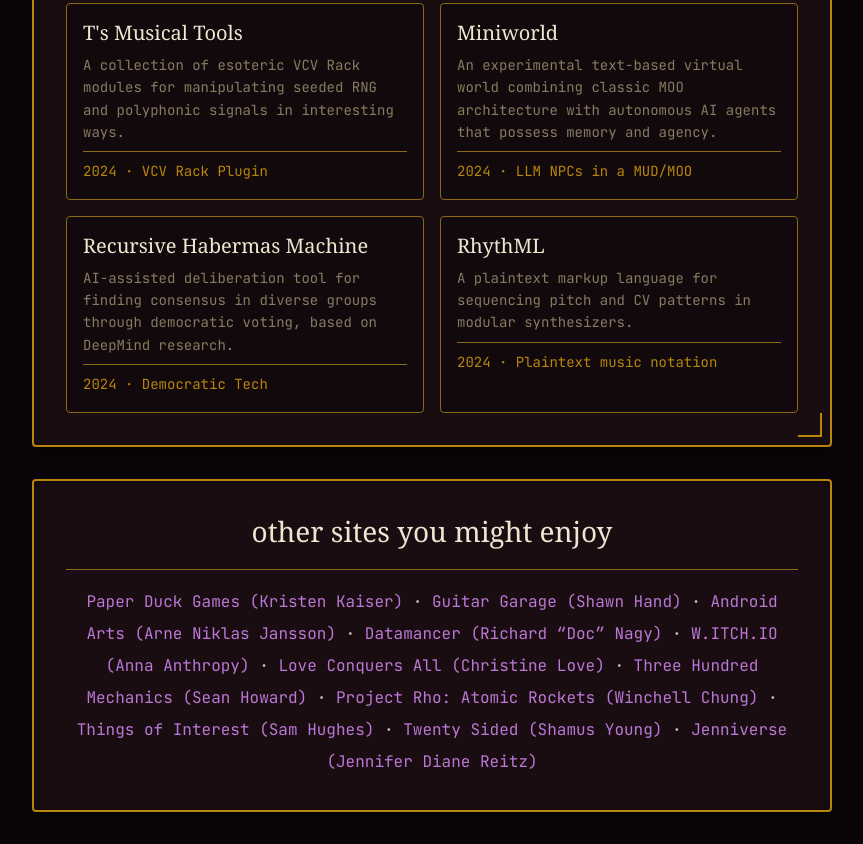
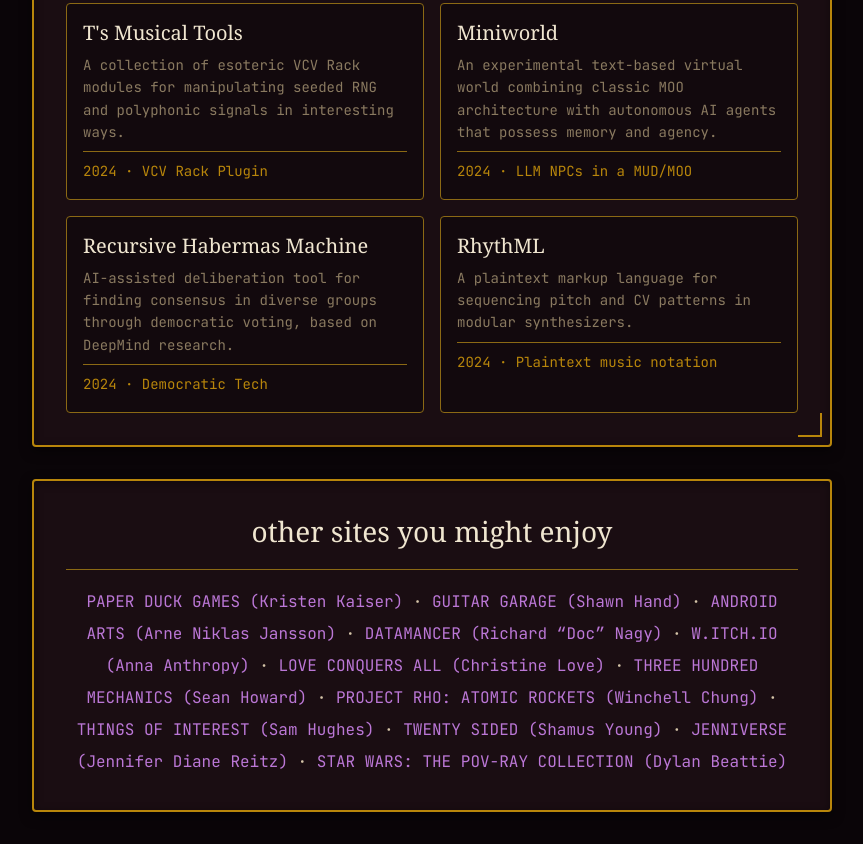
Before and after one commit to Jadael/jadael.github.io, a plain HTML site: page index.html in a window 1280 px wide. Shown: the part 936-1780 px from the top of the page, without its empty margins (208-1071 px from the left). Drawn offline with Linux system fonts and the light colour scheme; a web font is replaced by a local one.

Commit message:
Update index.html

```diff
--- a/index.html
+++ b/index.html
@@ -129,27 +129,29 @@
 
                 <div class="panel__content">
                     <p style="text-align: center; line-height: 2;">
-                        <a href="http://www.paperduckgames.com/">Paper Duck Games (Kristen Kaiser)</a>
+                        <a href="http://www.paperduckgames.com/">PAPER DUCK GAMES (Kristen Kaiser)</a>
                         ·
-                        <a href="https://www.facebook.com/okmed.jones">Guitar Garage (Shawn Hand)</a>
+                        <a href="https://www.facebook.com/okmed.jones">GUITAR GARAGE (Shawn Hand)</a>
                         ·
-                        <a href="https://www.androidarts.com/">Android Arts (Arne Niklas Jansson)</a>
+                        <a href="https://www.androidarts.com/">ANDROID ARTS (Arne Niklas Jansson)</a>
                         ·
-                        <a href="https://datamancer.com/">Datamancer (Richard “Doc” Nagy)</a>
+                        <a href="https://datamancer.com/">DATAMANCER (Richard “Doc” Nagy)</a>
                         ·
                         <a href="https://w.itch.io/">W.ITCH.IO (Anna Anthropy)</a>
                         ·
-                        <a href="https://loveconquersallgam.es/">Love Conquers All (Christine Love)</a>
+                        <a href="https://loveconquersallgam.es/">LOVE CONQUERS ALL (Christine Love)</a>
                         ·
-                        <a href="https://www.squidi.net/three/index.php">Three Hundred Mechanics (Sean Howard)</a>
+                        <a href="https://www.squidi.net/three/index.php">THREE HUNDRED MECHANICS (Sean Howard)</a>
                         ·
-                        <a href="https://projectrho.com/">Project Rho: Atomic Rockets (Winchell Chung)</a>
+                        <a href="https://projectrho.com/">PROJECT RHO: ATOMIC ROCKETS (Winchell Chung)</a>
                         ·
-                        <a href="https://qntm.org/">Things of Interest (Sam Hughes)</a>
+                        <a href="https://qntm.org/">THINGS OF INTEREST (Sam Hughes)</a>
                         ·
-                        <a href="https://www.shamusyoung.com/">Twenty Sided (Shamus Young)</a>
+                        <a href="https://www.shamusyoung.com/">TWENTY SIDED (Shamus Young)</a>
                         ·
-                        <a href="https://jenniverse.com/">Jenniverse (Jennifer Diane Reitz)</a>
+                        <a href="https://jenniverse.com/">JENNIVERSE (Jennifer Diane Reitz)</a>
+                        ·
+                        <a href="https://dylanbeattie.net/starwars/about.html">STAR WARS: THE POV-RAY COLLECTION (Dylan Beattie)</a>
                     </p>
                 </div>
             </article>
```
